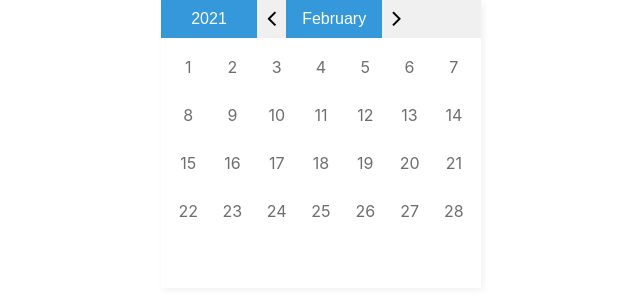
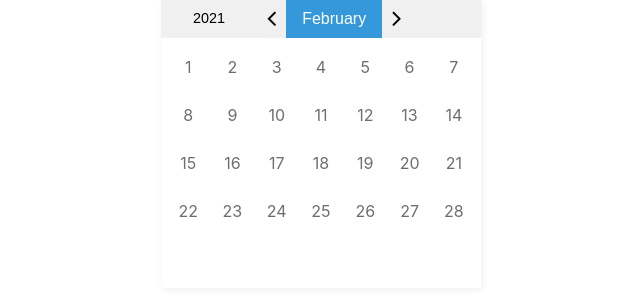
Before and after one commit to johnnydevster/simplebooker, a React (Create React App) app: page / in a window 1280 px wide. Shown: the top 300 px of the page, without its empty margins (319-959 px from the left). Built offline with nearby package versions, Linux system fonts and the light colour scheme.

Commit message:
Did some styling

```diff
--- a/src/App.scss
+++ b/src/App.scss
@@ -68,8 +68,15 @@ ul {
     border: none;
     cursor: pointer;
     width: 6rem;
-    .yearpicker {
-      background-color:rgb(110, 110, 110);
+  }
+
+  .yearpicker {
+    @extend .dropbtn;
+    background-color: transparent;
+    color: black;
+    font-size: 0.9rem;
+    &:hover, &:focus {
+      background-color: rgb(236, 236, 236) !important;
     }
   }
 
```
